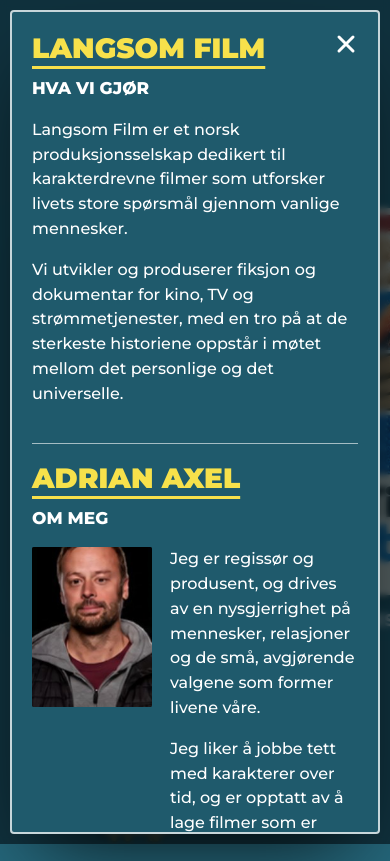
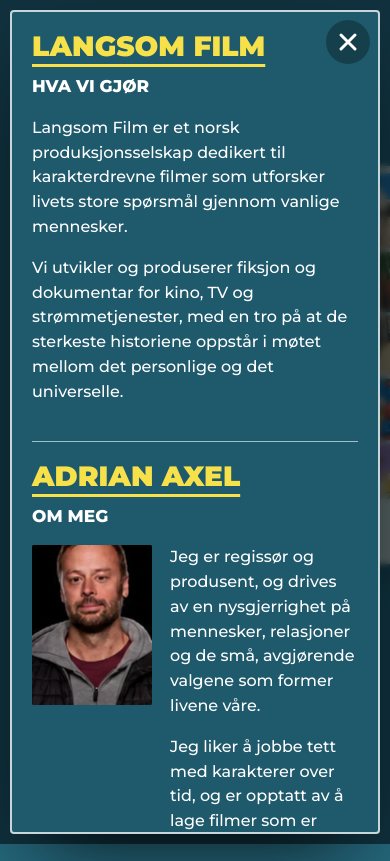
Before and after one commit to 0xJensMalm/langsomfilm, a plain HTML site: page index.html in a window 390 px wide. Both pictures are taken after a click on the button "BIO". Drawn offline with Linux system fonts and the light colour scheme.

Commit message:
Improve mobile layout, center film titles, prefill demo login
- Size posters to the visible viewport (svh) so poster + title fit on phones
- Compact mobile header; center-snapping carousel with dot indicators
- Center film titles under posters
- Sticky close button on flipped cards; hover effects only on hover devices
- Safe-area insets, theme-color and Open Graph tags for link previews
- Prefill demo username and password on login

Co-Authored-By: Claude Opus 5.5 <noreply@anthropic.com>

```diff
--- a/index.html
+++ b/index.html
@@ -2,8 +2,14 @@
 <html lang="no">
 <head>
 <meta charset="utf-8">
-<meta name="viewport" content="width=device-width, initial-scale=1">
+<meta name="viewport" content="width=device-width, initial-scale=1, viewport-fit=cover">
+<meta name="theme-color" content="#25677b">
 <title>Langsom Film</title>
+<meta name="description" content="Langsom Film er et norsk produksjonsselskap for karakterdrevne filmer.">
+<meta property="og:title" content="Langsom Film">
+<meta property="og:description" content="Norsk produksjonsselskap for karakterdrevne filmer som utforsker livets store spørsmål gjennom vanlige mennesker.">
+<meta property="og:image" content="https://0xjensmalm.github.io/langsomfilm/assets/yrkesfag.jpg">
+<meta property="og:type" content="website">
 <link rel="preconnect" href="https://fonts.googleapis.com">
 <link href="https://fonts.googleapis.com/css2?family=Montserrat:wght@500;600;700;800;900&display=swap" rel="stylesheet">
 <style>
@@ -15,11 +21,11 @@
 :root{color-scheme:dark;--bg:#25677b;--deep:#1d5566;--card:#1f5a6c;--ink:#fff;--soft:#d6e6eb;--yel:#f7e14b;--line:rgba(255,255,255,.35)}
 *{box-sizing:border-box;min-width:0}
 html,body{margin:0}
-body{background:var(--bg);color:var(--ink);font:16px/1.55 Montserrat,system-ui,sans-serif;overflow-x:clip;min-height:100vh;display:flex;flex-direction:column}
+body{background:var(--bg);color:var(--ink);font:16px/1.55 Montserrat,system-ui,sans-serif;overflow-x:clip;min-height:100vh;min-height:100svh;display:flex;flex-direction:column;-webkit-text-size-adjust:100%;-webkit-tap-highlight-color:transparent}
 button{font:inherit;color:inherit;cursor:pointer}
 a{color:inherit}
 :focus-visible{outline:3px solid var(--yel);outline-offset:3px}
-.wrap{width:min(1240px,100%);margin:0 auto;padding:0 max(4vw,16px)}
+.wrap{width:min(1240px,100%);margin:0 auto;padding:0 max(4vw,16px,env(safe-area-inset-left))}
 
 /* header */
 header{padding:clamp(18px,3vw,36px) 0 clamp(14px,2vw,26px)}
@@ -34,28 +40,34 @@ header{padding:clamp(18px,3vw,36px) 0 clamp(14px,2vw,26px)}
 
 /* carousel */
 main{flex:1;position:relative}
-.car{position:relative}
+.car{position:relative;--iw:clamp(210px,27vw,340px)}
 .track{display:flex;gap:clamp(14px,2vw,26px);overflow-x:auto;scroll-snap-type:x mandatory;scrollbar-width:none;padding:14px max(4vw,16px) 8px;scroll-padding-inline:max(4vw,16px)}
 .track::-webkit-scrollbar{display:none}
 @media(min-width:1240px){.track{padding-inline:calc((100vw - 1240px)/2 + 4vw)}}
-.item{flex:0 0 clamp(210px,27vw,340px);scroll-snap-align:start;margin:0}
+.item{flex:0 0 var(--iw);scroll-snap-align:start;margin:0;display:flex;flex-direction:column;align-items:center}
 .poster{display:block;width:100%;aspect-ratio:436/618;padding:0;border:0;background:#123;border-radius:2px;overflow:hidden;box-shadow:0 18px 40px -18px rgba(0,0,0,.6);transition:transform .35s ease,box-shadow .35s ease}
 .poster img{width:100%;height:100%;object-fit:cover;display:block}
-.poster:hover{transform:translateY(-6px);box-shadow:0 30px 50px -22px rgba(0,0,0,.7)}
+@media(hover:hover){.poster:hover{transform:translateY(-6px);box-shadow:0 30px 50px -22px rgba(0,0,0,.7)}}
+.poster:active{transform:scale(.985)}
 .item.lifted .poster{visibility:hidden}
-.item h2{margin:12px 0 0;font-size:17px;font-weight:800;text-transform:uppercase;letter-spacing:.01em}
+.item h2{margin:14px 0 0;width:100%;text-align:center;font-size:clamp(15px,1.4vw,17px);line-height:1.25;font-weight:800;text-transform:uppercase;letter-spacing:.03em;text-wrap:balance}
 .arrow{position:absolute;top:calc(50% - 40px);width:48px;height:48px;border-radius:50%;border:2px solid #fff;background:rgba(20,50,60,.55);display:grid;place-items:center;transition:opacity .2s;z-index:2}
 .arrow.prev{left:max(1.5vw,8px)}.arrow.next{right:max(1.5vw,8px)}
 .arrow[hidden]{display:grid;opacity:0;pointer-events:none}
 .arrow svg{width:20px;height:20px}
 .empty{padding:60px 0;text-align:center;color:var(--soft)}
+.dots{display:flex;justify-content:center;gap:2px;margin-top:6px}
+.dots[hidden]{display:none}
+.dots button{width:28px;height:28px;border:0;background:none;padding:0;display:grid;place-items:center}
+.dots button::before{content:"";width:8px;height:8px;border-radius:50%;background:rgba(255,255,255,.4);transition:background .2s,transform .2s}
+.dots button[aria-current="true"]::before{background:var(--yel);transform:scale(1.25)}
 
 /* footer + turtle */
-footer{position:relative;margin-top:clamp(24px,4vw,48px);padding:18px 0 96px;text-align:center}
+footer{position:relative;margin-top:clamp(20px,4vw,48px);padding:18px 0 calc(96px + env(safe-area-inset-bottom));text-align:center}
 .contact{display:inline-flex;align-items:center;gap:18px;font-weight:800;color:var(--yel);font-size:clamp(15px,1.6vw,19px);flex-wrap:wrap;justify-content:center}
 .contact span.sep{width:1px;height:26px;background:var(--line)}
 .contact a{text-decoration:none}.contact a:hover{text-decoration:underline}
-.lane{position:absolute;left:0;right:0;bottom:14px;height:56px;overflow:hidden;pointer-events:none}
+.lane{position:absolute;left:0;right:0;bottom:calc(14px + env(safe-area-inset-bottom));height:56px;overflow:hidden;pointer-events:none}
 .walker{position:absolute;bottom:0;left:0;width:84px;animation:walk 95s linear -28s infinite}
 .walker svg{width:84px;height:auto;display:block;animation:bob 1.4s ease-in-out infinite}
 .leg{transform-box:fill-box;transform-origin:50% 0;animation:step 1.4s ease-in-out infinite}
@@ -76,7 +88,8 @@ footer{position:relative;margin-top:clamp(24px,4vw,48px);padding:18px 0 96px;tex
 .flip.open{transform:none!important}
 .flip.open .front{display:none}
 .flip.open .back{transform:none}
-.x{position:absolute;top:10px;right:10px;width:44px;height:44px;border:0;background:none;display:grid;place-items:center;z-index:2}
+.x{position:sticky;top:10px;float:right;margin:10px 10px -54px 0;width:44px;height:44px;border:0;border-radius:50%;background:rgba(15,43,51,.55);display:grid;place-items:center;z-index:2}
+.x:hover{background:rgba(15,43,51,.85)}
 .x svg{width:24px;height:24px}
 
 .info{padding:clamp(22px,3.4vw,40px) clamp(20px,3.4vw,44px)}
@@ -116,7 +129,7 @@ footer{position:relative;margin-top:clamp(24px,4vw,48px);padding:18px 0 96px;tex
 .tools button{border:1px solid var(--line);background:rgba(0,0,0,.18);border-radius:6px;min-height:40px;min-width:40px;padding:6px 10px;font-size:13px;font-weight:700}
 .tools button:hover{background:rgba(0,0,0,.35)}
 .tools .del.armed{background:#a3262a;border-color:#a3262a}
-.add-tile{flex:0 0 clamp(210px,27vw,340px);aspect-ratio:436/618;border:2px dashed rgba(255,255,255,.55);border-radius:4px;background:rgba(0,0,0,.08);display:grid;place-items:center;align-content:center;gap:8px;font-weight:800;font-size:17px}
+.add-tile{flex:0 0 var(--iw);aspect-ratio:436/618;border:2px dashed rgba(255,255,255,.55);border-radius:4px;background:rgba(0,0,0,.08);display:grid;place-items:center;align-content:center;gap:8px;font-weight:800;font-size:17px}
 .add-tile span{font-size:46px;line-height:1;color:var(--yel)}
 dialog{border:0;padding:0;border-radius:10px;width:min(720px,calc(100vw - 24px));max-height:calc(100vh - 24px);background:#f7f5ef;color:#14262c;box-shadow:0 40px 90px -30px rgba(0,0,0,.8)}
 dialog::backdrop{background:rgba(8,28,36,.7)}
@@ -143,13 +156,18 @@ label>span:first-child .hint{display:inline}
 .toast button{background:var(--yel);color:#12323c;border:0;border-radius:6px;padding:8px 12px;font-weight:800;min-height:40px}
 
 @media(max-width:700px){
-  .hd{grid-template-columns:auto auto;justify-content:space-between}
+  header{padding:max(12px,env(safe-area-inset-top)) 0 4px}
+  .hd{grid-template-columns:minmax(0,1fr) auto;gap:8px 16px}
   .hd>*+*{border-left:0;padding-left:0}
-  .hd{grid-template-columns:minmax(0,1fr) auto}.bio-btn{justify-self:start}
-  .tag{grid-column:1/-1;grid-row:2;font-size:14px;border-top:1px solid var(--line);padding-top:14px}
-  .ig{width:52px;height:52px}
-  .item,.add-tile{flex-basis:70vw}
+  .bio-btn{justify-self:start;font-size:24px;padding:8px 4px}
+  .tag{grid-column:1/-1;grid-row:2;font-size:12.5px;font-weight:700;letter-spacing:.02em;line-height:1.35;border-top:1px solid var(--line);padding-top:10px}
+  .ig{width:44px;height:44px}.ig svg{width:24px;height:24px}
+  /* poster sized so poster + title fit in the visible viewport, under the header */
+  .car{--iw:clamp(180px,min(72vw,calc((100svh - 300px) * .7055)),340px)}
+  .track{scroll-padding-inline:0;padding-inline:calc((100% - var(--iw))/2);padding-top:10px}
+  .item,.add-tile{scroll-snap-align:center}
   .arrow{display:none!important}
+  footer{margin-top:12px}
   .cols{grid-template-columns:minmax(0,1fr)}
   .meta{border-right:0;padding-right:0;border-bottom:1.5px solid rgba(255,255,255,.6);padding-bottom:16px}
   .meta dl{display:grid;grid-template-columns:repeat(2,minmax(0,1fr));gap:4px 16px}
@@ -160,6 +178,8 @@ label>span:first-child .hint{display:inline}
   .me{grid-template-columns:minmax(0,120px) minmax(0,1fr)}
   .grid{grid-template-columns:minmax(0,1fr)}
   .login-link{position:static;display:block;margin:14px auto 0}
+  .x{top:8px;margin:8px 8px -52px 0}
+  .info{padding-top:20px}
 }
 @media(prefers-reduced-motion:reduce){.walker,.walker svg,.leg{animation:none}.walker{transform:translateX(20px)}.poster{transition:none}}
 </style>
@@ -185,6 +205,7 @@ label>span:first-child .hint{display:inline}
 <main>
   <div class="car">
     <div class="track" id="track" aria-label="Filmer"></div>
+    <div class="dots" id="dots" aria-label="Velg film"></div>
     <button class="arrow prev" id="prev" aria-label="Forrige"><svg viewBox="0 0 20 20" fill="none" stroke="#fff" stroke-width="2.6" stroke-linecap="round" stroke-linejoin="round"><path d="M12.5 4 6.5 10l6 6"/></svg></button>
     <button class="arrow next" id="next" aria-label="Neste"><svg viewBox="0 0 20 20" fill="none" stroke="#fff" stroke-width="2.6" stroke-linecap="round" stroke-linejoin="round"><path d="M7.5 4l6 6-6 6"/></svg></button>
   </div>
@@ -252,10 +273,10 @@ label>span:first-child .hint{display:inline}
 
 <dialog id="loginDlg"><form id="loginForm" method="dialog">
   <h2>Logg inn</h2>
-  <p class="sub">Demo: hvilket som helst passord fungerer. På den ekte siden kobles dette til en ordentlig innlogging.</p>
+  <p class="sub">Demo: brukernavn og passord er fylt ut — trykk «Logg inn». På den ekte siden kobles dette til en ordentlig innlogging.</p>
   <div class="grid">
     <label class="full">E-post<input name="email" type="email" autocomplete="username" value="adrian@langsomfilm.no"></label>
-    <label class="full">Passord<input name="pw" type="password" autocomplete="current-password" required></label>
+    <label class="full">Passord<input name="pw" type="password" autocomplete="current-password" value="langsomfilm" required></label>
   </div>
   <div class="actions"><button type="button" class="abtn ghost" data-close>Avbryt</button><button class="abtn" value="ok">Logg inn</button></div>
 </form></dialog>
@@ -303,6 +324,7 @@ function render(){
   $('#mail').textContent=(s.email||'').toUpperCase();$('#mail').href='mailto:'+s.email;
   $('#igLink').href=$('#igLink2').href=s.instagram||'https://www.instagram.com/';
   $('#adminbar').hidden=!admin;$('#loginLink').hidden=admin;
+  $('#dots').innerHTML='';
   track.innerHTML=state.films.map((f,i)=>`
     <figure class="item" data-i="${i}">
       <button class="poster" data-open="${i}" aria-label="Snu plakaten for ${esc(f.title)}"><img src="${esc(f.poster)}" alt="Plakat: ${esc(f.title)}" loading="lazy"></button>
@@ -315,7 +337,16 @@ function render(){
 function arrows(){
   $('#prev').hidden=track.scrollLeft<8;
   $('#next').hidden=track.scrollLeft+track.clientWidth>=track.scrollWidth-8;
+  const items=[...track.querySelectorAll('.item')];const dots=$('#dots');
+  dots.hidden=items.length<2||track.scrollWidth<=track.clientWidth+8;
+  if(dots.childElementCount!==items.length)dots.innerHTML=items.map((it,k)=>`<button data-go="${k}" aria-label="${esc(state.films[k]?.title)}"></button>`).join('');
+  const mid=track.getBoundingClientRect().left+track.clientWidth/2;let best=0,bd=1e9;
+  const atEnd=track.scrollLeft+track.clientWidth>=track.scrollWidth-8;
+  items.forEach((it,k)=>{const r=it.getBoundingClientRect(),d=Math.abs(r.left+r.width/2-mid);if(d<bd){bd=d;best=k}});
+  if(track.scrollLeft<8)best=0;else if(atEnd&&innerWidth>700)best=items.length-1;
+  [...dots.children].forEach((b,k)=>b.setAttribute('aria-current',k===best?'true':'false'));
 }
+$('#dots').onclick=e=>{const b=e.target.closest('[data-go]');if(b)track.querySelector(`.item[data-i="${b.dataset.go}"]`).scrollIntoView({behavior:reduce?'auto':'smooth',inline:innerWidth>700?'start':'center',block:'nearest'})};
 track.addEventListener('scroll',arrows,{passive:true});addEventListener('resize',arrows);
 const step=()=>{const it=track.querySelector('.item,.add-tile');return it?it.getBoundingClientRect().width+parseFloat(getComputedStyle(track).columnGap||20):300};
 $('#prev').onclick=()=>track.scrollBy({left:-step(),behavior:reduce?'auto':'smooth'});
@@ -334,7 +365,7 @@ function flipOpen({from,frontHTML,frontClass='',backHTML,maxW,intro,onClose}){
   const to={left:(vw-W)/2,top:(vh-H)/2,width:W,height:H};
   const scrim=document.createElement('div');scrim.className='scrim';
   const fl=document.createElement('div');fl.className='flip';fl.setAttribute('role','dialog');fl.setAttribute('aria-modal','true');
-  fl.innerHTML=`<div class="face front ${frontClass}">${frontHTML}</div><div class="face back">${backHTML}<button class="x" aria-label="Lukk">${X}</button></div>`;
+  fl.innerHTML=`<div class="face front ${frontClass}">${frontHTML}</div><div class="face back"><button class="x" aria-label="Lukk">${X}</button>${backHTML}</div>`;
   document.body.append(scrim,fl);document.body.style.overflow='hidden';
   const px=r=>({left:r.left+'px',top:r.top+'px',width:r.width+'px',height:r.height+'px'});
   const mid=(a,b)=>({left:(a.left+b.left)/2,top:(a.top+b.top)/2-30,width:(a.width+b.width)/2,height:(a.height+b.height)/2});
@@ -456,7 +487,7 @@ bf.elements.portrait.onchange=async e=>{const f=e.target.files[0];if(f){bdraft.p
 bf.onsubmit=e=>{e.preventDefault();for(const k of['tagline','company','name','about','email','instagram'])bdraft[k]=bf.elements[k].value.trim();state.site=bdraft;$('#bioDlg').close();commit();toast('Bio er oppdatert')};
 
 /* login */
-$('#loginLink').onclick=()=>{$('#loginForm').elements.pw.value='';$('#loginDlg').showModal()};
+$('#loginLink').onclick=()=>$('#loginDlg').showModal();
 $('#loginForm').onsubmit=e=>{e.preventDefault();admin=true;try{sessionStorage.setItem(KEY+'-admin','1')}catch(e){}$('#loginDlg').close();render();toast('Du er logget inn')};
 $('#logout').onclick=()=>{admin=false;try{sessionStorage.removeItem(KEY+'-admin')}catch(e){}render()};
 $('#addFilm').onclick=()=>editFilm(-1);
```
